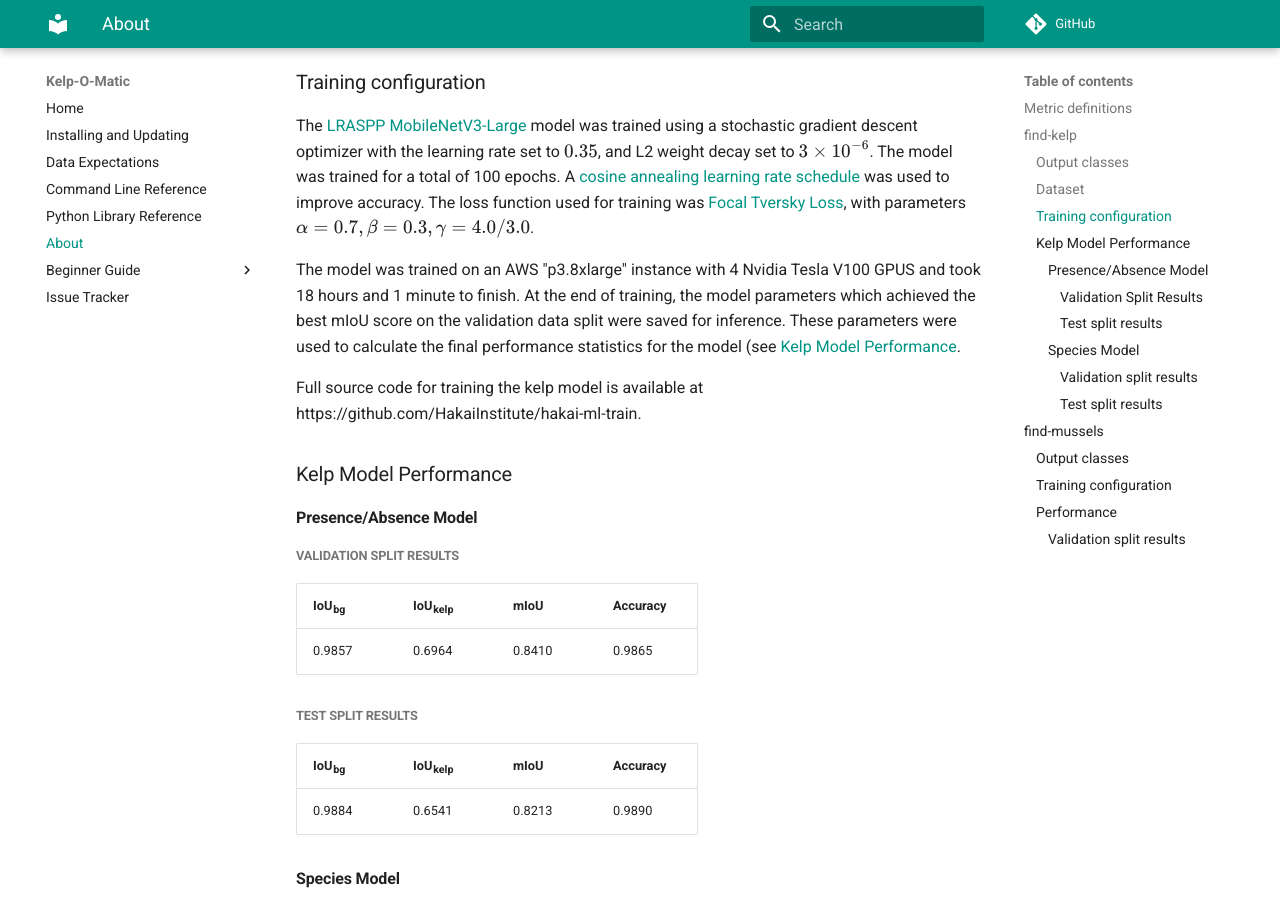
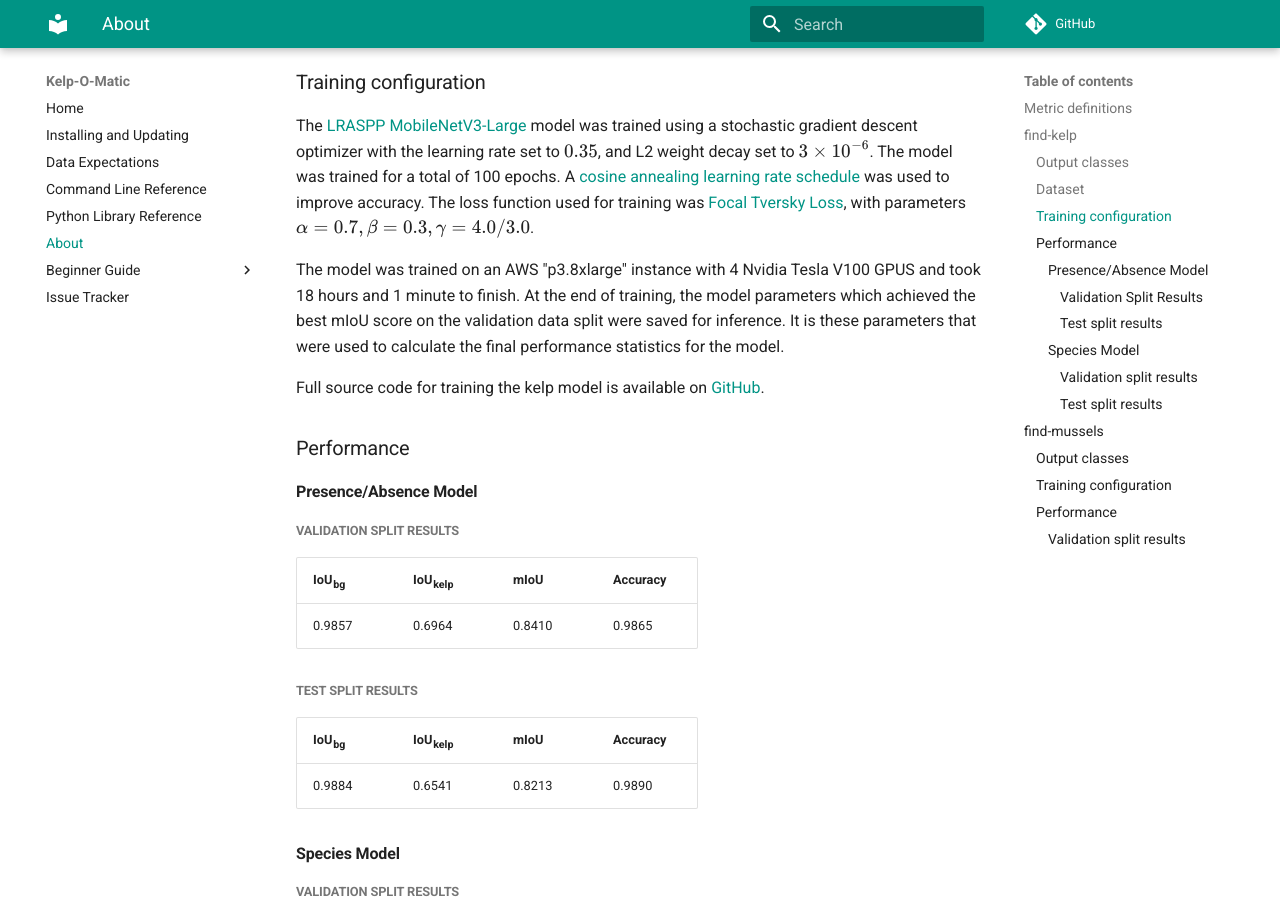
Before and after one commit to HakaiInstitute/kelp-o-matic, an MkDocs documentation site: the page built from docs/about.md, in a window 1280 px wide and 900 px high, scrolled down 1952 px. Built offline with MkDocs 1.6.1 and Material for MkDocs 9.7.7, drawn with Linux system fonts in a browser that asks for light colours; comment, search, counter and statistics services are not loaded.

Commit message:
Clean up docs a tad

```diff
--- a/docs/about.md
+++ b/docs/about.md
@@ -80,11 +80,11 @@ The loss function used for training was [Focal Tversky Loss](https://arxiv.org/a
 
 The model was trained on an AWS "p3.8xlarge" instance with 4 Nvidia Tesla V100 GPUS and took 18 hours and 1 minute to finish.
 At the end of training, the model parameters which achieved the best mIoU score on the validation data split were saved for inference.
-These parameters were used to calculate the final performance statistics for the model (see [Kelp Model Performance](./about.md#kelp-model-performance).
+It is these parameters that were used to calculate the final performance statistics for the model.
 
-Full source code for training the kelp model is available at https://github.com/HakaiInstitute/hakai-ml-train.
+Full source code for training the kelp model is available on [GitHub](https://github.com/HakaiInstitute/hakai-ml-train).
 
-### Kelp Model Performance
+### Performance
 
 #### Presence/Absence Model
 
```
